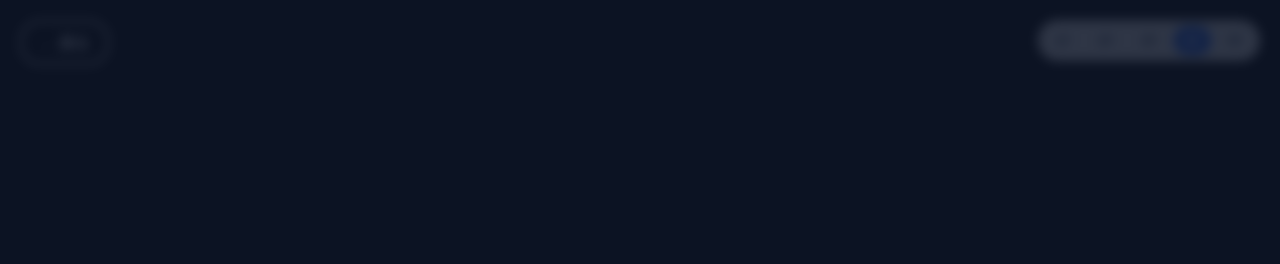
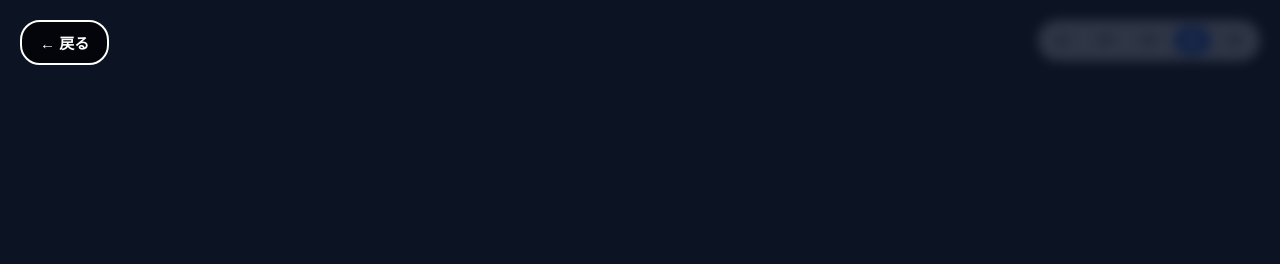
Before and after one commit to itou93/11-16, a plain HTML site: page deskar.html in a window 1280 px wide. Shown: the top 264 px of the page. Drawn offline with Linux system fonts and the light colour scheme.

Commit message:
Update deskar.html

```diff
--- a/deskar.html
+++ b/deskar.html
@@ -34,8 +34,8 @@
 
         /* 戻るボタン */
         .btn-back {
-            position: fixed; top: 20px; left: 20px; z-index: 100;
-            background-color: rgba(0, 0, 0, 0.65); color: #ffffff;
+            position: fixed; top: 20px; left: 20px; z-index: 300;
+            background-color: rgba(0, 0, 0, 0.7); color: #ffffff;
             padding: 10px 18px; border-radius: 20px; text-decoration: none;
             font-weight: bold; font-size: 15px; border: 2px solid #ffffff;
         }
@@ -126,7 +126,7 @@
         <button class="start-btn" onclick="initARExperience()">📷 ARをスタートする</button>
     </div>
 
-    <a href="videoMaya.html" class="btn-back">← 戻る</a>
+    <a href="videomaya.html" class="btn-back">← 戻る</a>
 
     <!-- 5学科のキャラクター切り替え -->
     <div class="char-selector">
```
